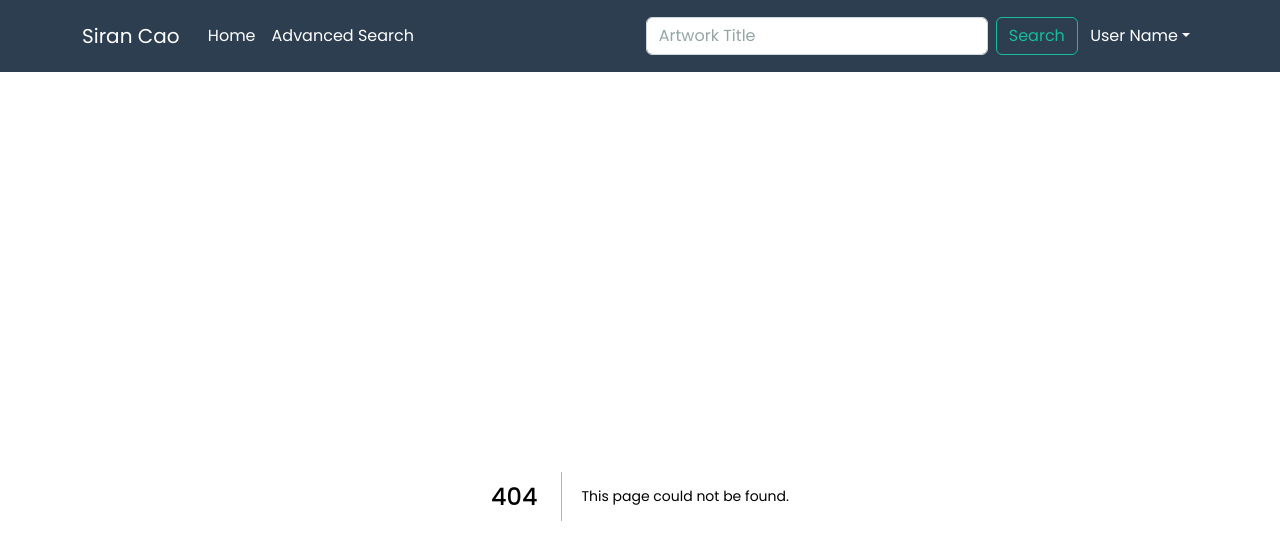
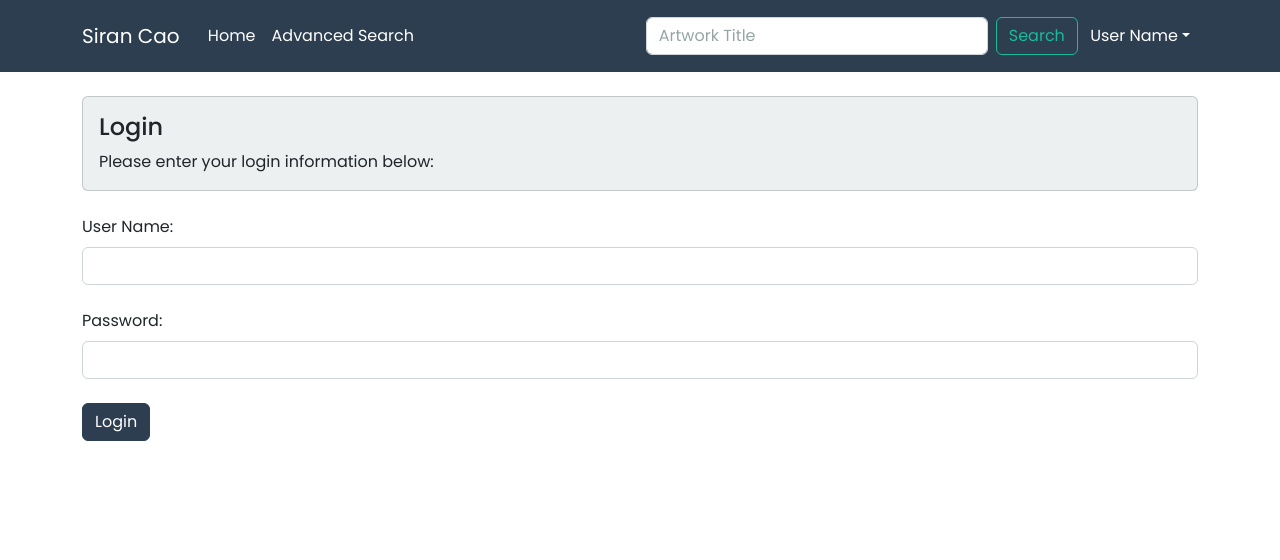
Before and after one commit to siranchao/WEB422, a Next.js app in the folder assignment4/my-museum/: page /login in a window 1280 px wide. Before the commit this address had no page. Shown: the top 560 px of the page. Built offline with nearby package versions, Linux system fonts and the light colour scheme.

Commit message:
add login page

```diff
--- /dev/null
+++ b/assignment4/my-museum/components/Alert.js
@@ -0,0 +1,13 @@
+
+export default function Alert({ type, title, message, action }) {
+
+    return (
+        <>
+            <div className={`alert alert-dismissible ${type}`}>
+                <button type="button" className="btn-close" data-bs-dismiss="alert" onClick={action}></button>
+                <h5 className="alert-heading">{title}</h5>
+                <p className="mb-0">{message}</p>
+            </div>
+        </>
+    )
+}
--- /dev/null
+++ b/assignment4/my-museum/pages/login.js
@@ -0,0 +1,55 @@
+import { Card, Form, Button } from 'react-bootstrap'
+import { useState } from 'react'
+import { authenticateUser } from '@/lib/auth'
+import { useRouter } from 'next/router';
+import Alert from '@/components/Alert';
+
+export default function Login() {
+    const router = useRouter();
+    const [userName, setUserName] = useState("");
+    const [password, setPassword] = useState("");
+    const [warning, setWarning] = useState("");
+    const [successful, setSuccessful] = useState(false);
+
+    async function submitForm(e) {
+        e.preventDefault();
+        try {
+            await authenticateUser(userName, password);
+            setSuccessful(true);
+            //router.push('/favorites')
+        }
+        catch (err) {
+            setSuccessful(false);
+            setWarning(err.message);
+        }
+    }
+
+    function clearAlert() {
+        setWarning("");
+        setUserName("");
+        setPassword("");
+    }
+
+    return (
+        <>
+            <Card bg="light">
+                <Card.Body><h4>Login</h4>Please enter your login information below:</Card.Body>
+            </Card>
+            <br />
+            <Form onSubmit={submitForm}>
+                {warning && <Alert type={"alert-danger"} title={"Error!"} message={`${warning}, please try again`} action={clearAlert} />}
+                {successful && <Alert type={"alert-success"} title={"Success!"} message={"Login successful, page redirecting..."} action={clearAlert} />}
+                <Form.Group>
+                    <Form.Label>User Name:</Form.Label>
+                    <Form.Control type="text" id="userName" name="userName" value={userName} onChange={e => setUserName(e.target.value)} /></Form.Group>
+                <br />
+                <Form.Group>
+                    <Form.Label>Password:</Form.Label>
+                    <Form.Control type="password" id="password" name="password" value={password} onChange={e => setPassword(e.target.value)} />
+                </Form.Group>
+                <br />
+                <Button variant="primary" className="pull-right" type="submit">Login</Button>
+            </Form>
+        </>
+    )
+}
```
